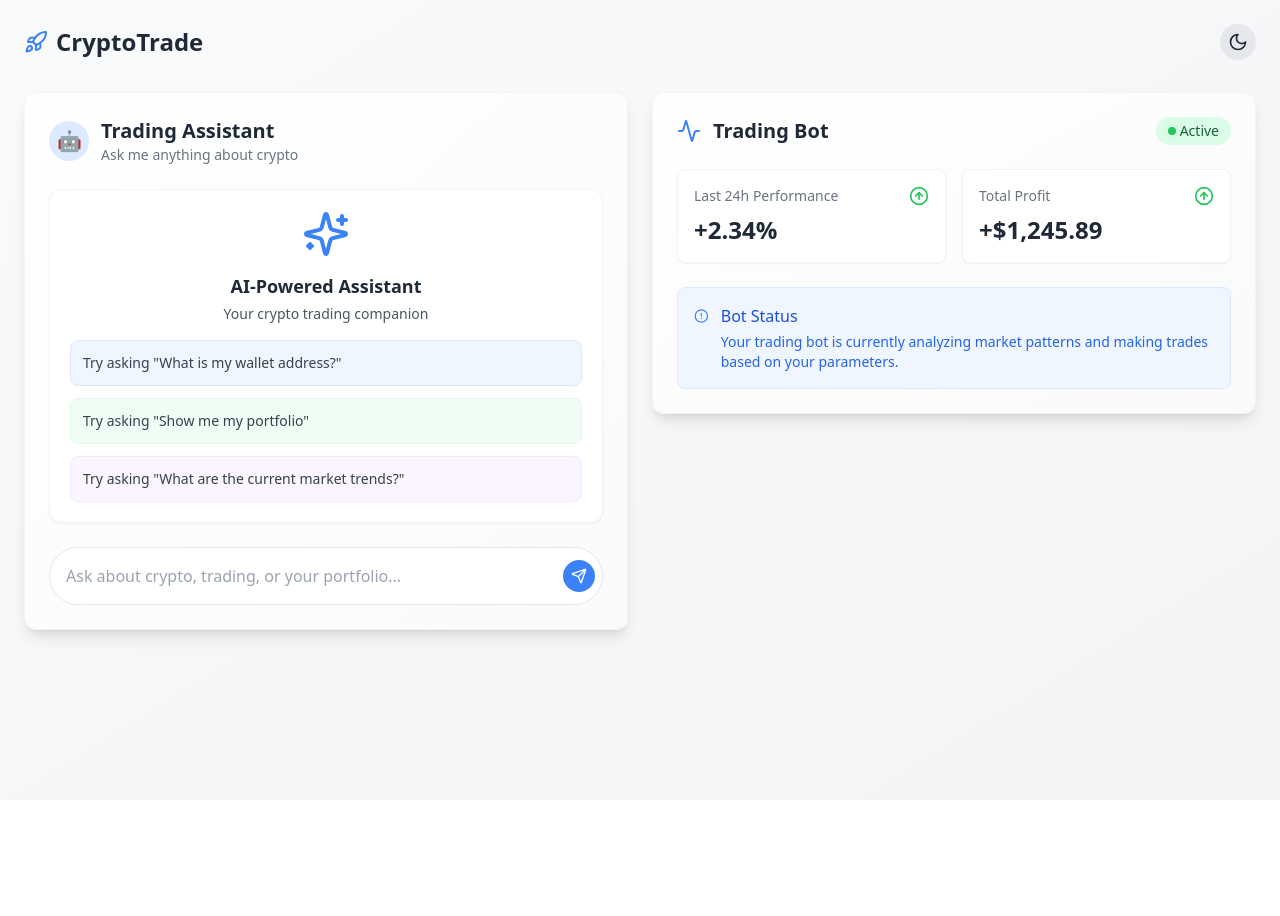
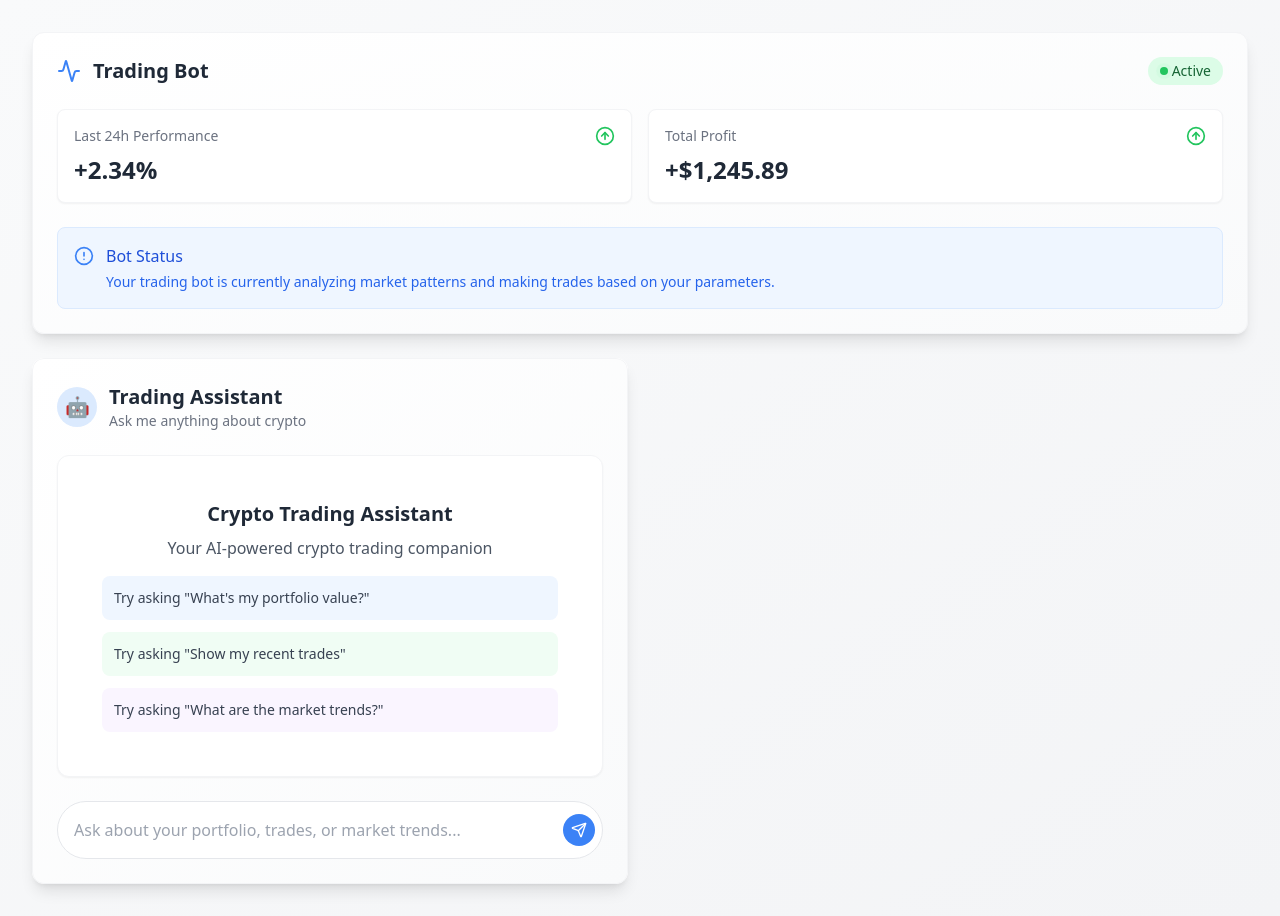
Before and after one commit to itsbhavik1/lightwave-animations, a React (Vite) app: page / in a window 1280 px wide. Before the commit the page ends 800 px from the top, so only its background shows below. Built offline with nearby package versions, Linux system fonts and the light colour scheme.

Commit message:
Refactor Index page
Refactor the Index page to include updated CryptoTradingBot and ChatWindow components.

```diff
--- a/src/pages/Index.tsx
+++ b/src/pages/Index.tsx
@@ -3,109 +3,59 @@ import { useState } from "react";
 import { motion } from "framer-motion";
 import { ChatWindow } from "@/components/ChatWindow";
 import CryptoTradingBot from "@/components/CryptoTradingBot";
-import { Sparkles, Moon, Sun, Rocket } from "lucide-react";
 
 const InfoCard = (
   <motion.div
     initial={{ opacity: 0 }}
     animate={{ opacity: 1 }}
-    transition={{ duration: 0.6, delay: 0.2 }}
-    className="h-full flex flex-col"
+    className="flex flex-col h-full p-6 space-y-4"
   >
-    <div className="text-center mb-4">
-      <motion.div
-        initial={{ scale: 0.8 }}
-        animate={{ scale: 1 }}
-        transition={{
-          duration: 0.5,
-          repeat: Infinity,
-          repeatType: "reverse",
-          repeatDelay: 5
-        }}
-        className="inline-block mb-2"
-      >
-        <Sparkles className="h-12 w-12 text-blue-500" />
-      </motion.div>
-      <h3 className="text-lg font-bold text-gray-800 mb-1">AI-Powered Assistant</h3>
-      <p className="text-gray-600 text-sm">Your crypto trading companion</p>
+    <div className="text-center">
+      <h3 className="text-xl font-bold text-gray-800 mb-2">Crypto Trading Assistant</h3>
+      <p className="text-gray-600">Your AI-powered crypto trading companion</p>
     </div>
 
-    <div className="space-y-3 text-left">
-      <div className="bg-blue-50 rounded-lg p-3 border border-blue-100">
-        <p className="text-sm text-gray-700">Try asking <span className="font-medium">"What is my wallet address?"</span></p>
+    <div className="space-y-3">
+      <div className="bg-blue-50 rounded-lg p-3">
+        <p className="text-sm text-gray-700">Try asking <span className="font-medium">"What's my portfolio value?"</span></p>
       </div>
-      <div className="bg-green-50 rounded-lg p-3 border border-green-100">
-        <p className="text-sm text-gray-700">Try asking <span className="font-medium">"Show me my portfolio"</span></p>
+      <div className="bg-green-50 rounded-lg p-3">
+        <p className="text-sm text-gray-700">Try asking <span className="font-medium">"Show my recent trades"</span></p>
       </div>
-      <div className="bg-purple-50 rounded-lg p-3 border border-purple-100">
-        <p className="text-sm text-gray-700">Try asking <span className="font-medium">"What are the current market trends?"</span></p>
+      <div className="bg-purple-50 rounded-lg p-3">
+        <p className="text-sm text-gray-700">Try asking <span className="font-medium">"What are the market trends?"</span></p>
       </div>
     </div>
   </motion.div>
 );
 
 export default function Page() {
-  const [theme, setTheme] = useState<'light' | 'dark'>('light');
-
-  const toggleTheme = () => {
-    setTheme(theme === 'light' ? 'dark' : 'light');
-  };
-
   return (
-    <div className={`min-h-screen bg-gradient-to-br ${
-      theme === 'light'
-        ? 'from-gray-50 to-gray-100'
-        : 'from-gray-800 to-gray-900'
-    } transition-colors duration-300`}>
-      <div className="container mx-auto p-6">
-        <div className="flex justify-between items-center mb-8">
-          <motion.div
-            initial={{ opacity: 0, x: -20 }}
-            animate={{ opacity: 1, x: 0 }}
-            transition={{ duration: 0.5 }}
-            className="flex items-center gap-2"
-          >
-            <Rocket className={`h-6 w-6 ${theme === 'light' ? 'text-blue-500' : 'text-blue-400'}`} />
-            <h1 className={`text-2xl font-bold ${theme === 'light' ? 'text-gray-800' : 'text-white'}`}>
-              CryptoTrade
-            </h1>
-          </motion.div>
-
-          <motion.button
-            whileHover={{ scale: 1.05 }}
-            whileTap={{ scale: 0.95 }}
-            onClick={toggleTheme}
-            className={`p-2 rounded-full ${
-              theme === 'light'
-                ? 'bg-gray-200 text-gray-800'
-                : 'bg-gray-700 text-gray-200'
-            }`}
-          >
-            {theme === 'light' ? <Moon className="h-5 w-5" /> : <Sun className="h-5 w-5" />}
-          </motion.button>
-        </div>
-
+    <div className="min-h-screen bg-gradient-to-br from-gray-50 to-gray-100 p-4 md:p-8">
+      <div className="max-w-7xl mx-auto space-y-6">
         <div className="grid grid-cols-1 lg:grid-cols-2 gap-6">
           <motion.div
             initial={{ opacity: 0, y: 20 }}
             animate={{ opacity: 1, y: 0 }}
             transition={{ duration: 0.5 }}
+            className="lg:col-span-2"
           >
-            <ChatWindow
-              endpoint="api/hello"
-              emoji="🤖"
-              titleText="Trading Assistant"
-              placeholder="Ask about crypto, trading, or your portfolio..."
-              emptyStateComponent={InfoCard}
-            />
+            <CryptoTradingBot />
           </motion.div>
 
           <motion.div
             initial={{ opacity: 0, y: 20 }}
             animate={{ opacity: 1, y: 0 }}
             transition={{ duration: 0.5, delay: 0.2 }}
+            className="bg-white rounded-xl shadow-lg overflow-hidden"
           >
-            <CryptoTradingBot />
+            <ChatWindow
+              endpoint="/api/chat"
+              emoji="🤖"
+              titleText="Trading Assistant"
+              placeholder="Ask about your portfolio, trades, or market trends..."
+              emptyStateComponent={InfoCard}
+            />
           </motion.div>
         </div>
       </div>
```
